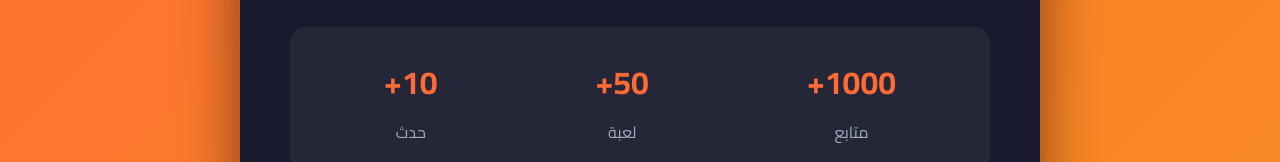
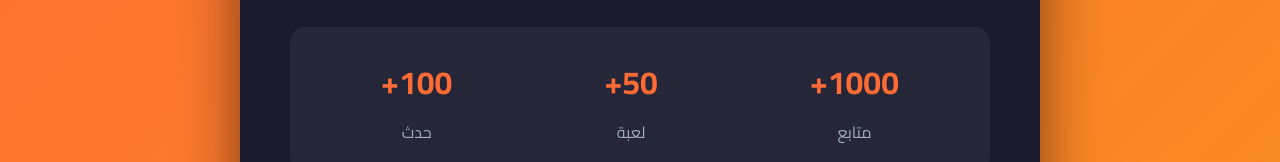
Before and after one commit to jiykhaled1-pixel/loop-, a plain HTML site: page index.html in a window 1280 px wide. Shown: the part 619-781 px from the top of the page. Drawn offline with Linux system fonts and the light colour scheme.

```diff
--- a/index.html
+++ b/index.html
@@ -261,7 +261,7 @@
                 <div class="stat-label">لعبة</div>
             </div>
             <div class="stat">
-                <div class="stat-number">10+</div>
+                <div class="stat-number">100+</div>
                 <div class="stat-label">حدث</div>
             </div>
         </div>
```
